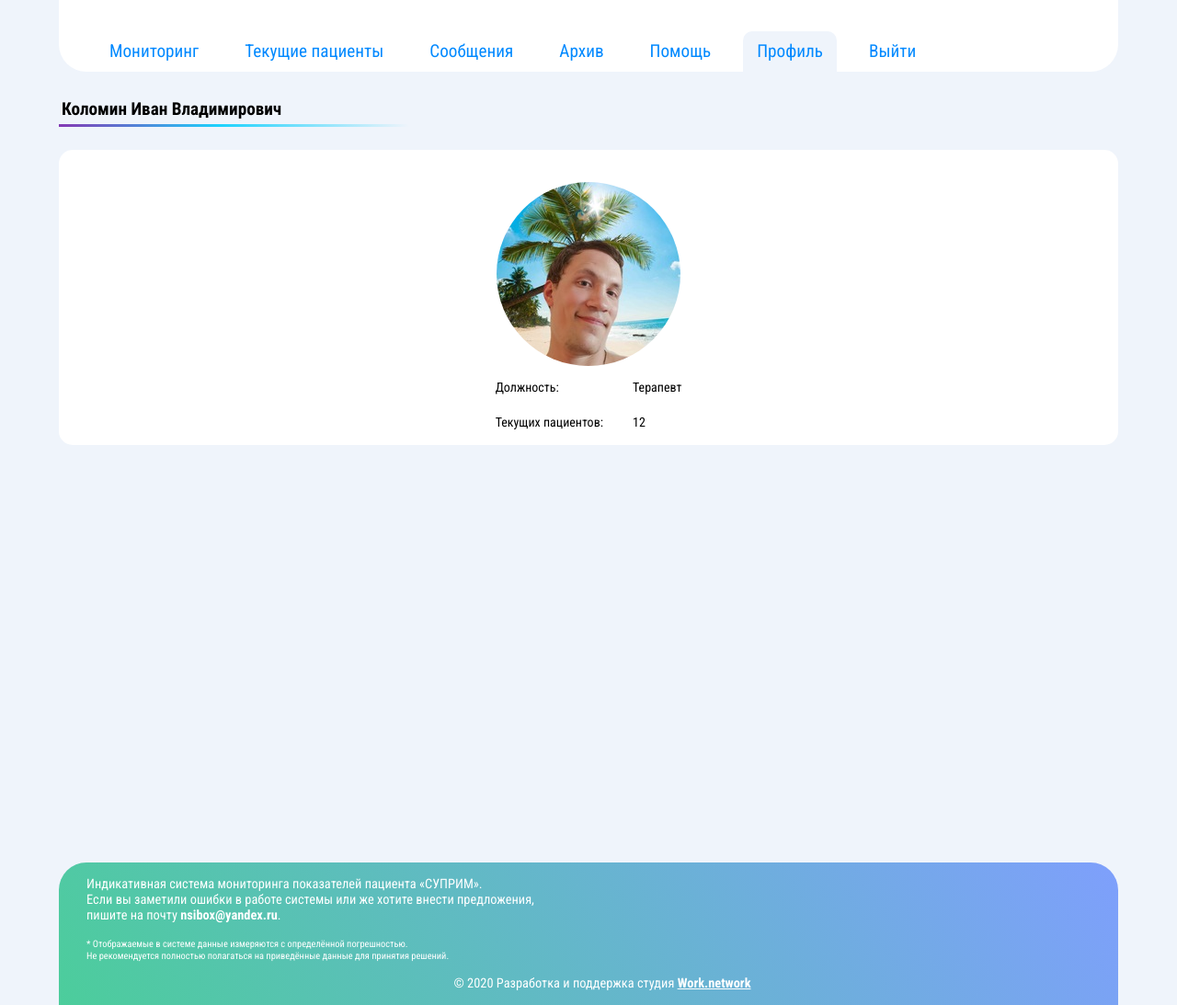
After one commit to qtulhu/Supreeme, a Django app: page /infirmary/profile in a window 1280 px wide. The commit adds this page. Shown: the whole page at 92% size. Run offline with Django 3.2, Linux system fonts and the light colour scheme; the visitor is signed in with stand-in values (Sample User, id 1); lists and menus that the app fills with data are empty; some libraries are stand-ins or nearby versions.

Commit message:
множество изменений

```diff
--- a/infirmary/static/css/style.css
+++ b/infirmary/static/css/style.css
@@ -874,3 +923,28 @@ select {
   border-radius: 5px;
 
 }
+
+.profile-pic img {
+  max-width: 200px;
+  border-radius: 100px;
+}
+
+.tabes-pacient-cell table {
+  text-align: left;
+}
+
+.tabes-pacient-cell table tbody tr th {
+  border-right: none;
+}
+
+.profile-page {
+  padding: 20px 0px 20px 0px;
+}
+
+.profile-page .tabes-pacient-cell {
+  display: flex;
+  width: 100%;
+  flex-direction: column;
+
+  align-items: center;
+}
--- a/infirmary/templates/archive.html
+++ b/infirmary/templates/archive.html
@@ -14,9 +14,10 @@
     <ul>
       <li><a href="monitoring">Мониторинг</a></li>
       <li><a href="/" >Текущие пациенты</a></li>
+      <li><a href="messenger">Сообщения</a></li>
       <li><a href="archive" class="active-nav">Архив</a></li>
       <li><a href="help">Помощь</a></li>
-      <li><a href="">Профиль</a></li>
+      <li><a href="profile">Профиль</a></li>
       <li><a href="{% url 'logout'%}">Выйти</a></li>
     </ul>
   </nav>
--- a/infirmary/templates/help.html
+++ b/infirmary/templates/help.html
@@ -15,9 +15,10 @@
     <ul>
       <li><a href="monitoring">Мониторинг</a></li>
       <li><a href="/" >Текущие пациенты</a></li>
+      <li><a href="messenger">Сообщения</a></li>
       <li><a href="archive" >Архив</a></li>
       <li><a href="help" class="active-nav" >Помощь</a></li>
-      <li><a href="">Профиль</a></li>
+      <li><a href="profile">Профиль</a></li>
       <li><a href="{% url 'logout'%}">Выйти</a></li>
     </ul>
   </nav>
--- a/infirmary/templates/index.html
+++ b/infirmary/templates/index.html
@@ -14,9 +14,10 @@
       <ul>
         <li><a href="monitoring">Мониторинг</a></li>
         <li><a href="/" class="active-nav">Текущие пациенты</a></li>
+        <li><a href="messenger">Сообщения</a></li>
         <li><a href="archive">Архив</a></li>
         <li><a href="help">Помощь</a></li>
-        <li><a href="">Профиль</a></li>
+        <li><a href="profile">Профиль</a></li>
         <li><a href="{% url 'logout'%}">Выйти</a></li>
       </ul>
     </nav>
--- /dev/null
+++ b/infirmary/templates/profile.html
@@ -0,0 +1,76 @@
+{% extends "base.html" %}
+
+{% block title %}
+<title>Архив пациентов | Система СУПРИМ</title>
+<meta name="Description" content=" index ">
+{% endblock %}
+
+
+{% block header %}
+  {% if user.is_authenticated %}
+<div class="main-container">
+<div class="header">
+  <nav>
+    <ul>
+      <li><a href="monitoring">Мониторинг</a></li>
+      <li><a href="/" >Текущие пациенты</a></li>
+      <li><a href="messenger">Сообщения</a></li>
+      <li><a href="archive">Архив</a></li>
+      <li><a href="help">Помощь</a></li>
+      <li><a href="profile" class="active-nav">Профиль</a></li>
+      <li><a href="{% url 'logout'%}">Выйти</a></li>
+    </ul>
+  </nav>
+</div>
+  {% endif %}
+{% endblock %}
+
+
+
+{% block content %}
+
+{% if user.is_authenticated %}
+
+<div class="content">
+  <div class="content-block index-list">
+    <h4>Коломин Иван Владимирович</h4>
+    <div class="index-list-tab">
+      <div class="index-list-tabes-pacient">
+        <div class="index-list-tabes">
+          <div class="profile-page">
+          <div class="tabes-pacient-cell">
+            <div class="profile-pic">
+            <img src="../static/img/Hi9P8hf4hcI.jpg">
+            </div>
+            </div>
+            <div class="tabes-pacient-cell">
+                <table>
+                  <tbody>
+                    <tr>
+                      <th>Должность:</th>
+                      <th>Терапевт</th>
+                    </tr>
+                    <tr>
+                      <th>Текущих пациентов:</th>
+                      <th>12</th>
+                    </tr>
+                  </tbody>
+                </table>
+            </div>
+            </div>
+        </div>
+      </div>
+    </div>
+  </div>
+
+</div>
+
+{% else %}
+<div class="reg-form-screen">
+  <div class="reg-form">
+    <a class="button-add-pacient" href="{% url 'login'%}">Авторизироваться</a>
+  </div>
+</div>
+{% endif %}
+
+{% endblock %}
--- a/infirmary/urls.py
+++ b/infirmary/urls.py
@@ -10,4 +10,7 @@ urlpatterns = [
     path('archive', views.archive, name='archive'),
     path('help', views.help, name='help'),
     path('monitoring', views.monitoring, name='monitoring'),
+    path('hospital_info', views.hospital_info, name='hospital_info'),
+    path('profile', views.profile, name='profile'),
+    path('messenger', views.messenger, name='messenger'),
 ]
--- a/infirmary/views.py
+++ b/infirmary/views.py
@@ -62,3 +62,21 @@ def monitoring(request):
 	    request,
 	    'monitoring.html',
 	)
+
+def hospital_info(request):
+	return render(
+	    request,
+	    'hospital-info.html',
+	)
+
+def profile(request):
+	return render(
+	    request,
+	    'profile.html',
+	)
+
+def messenger(request):
+	return render(
+	    request,
+	    'messenger.html',
+	)
```
Also changed, not shown: other parts of infirmary/static/css/style.css (+53 -4 lines), infirmary/templates/add-pacient.html (+5 -4 lines), infirmary/templates/hospital-info.html (added, +80 -0 lines), infirmary/templates/messenger.html (added, +78 -0 lines), infirmary/templates/monitoring.html (+41 -41 lines), infirmary/templates/pacient.html (+41 -1 lines), infirmary/static/img/Hi9P8hf4hcI.jpg (added).
